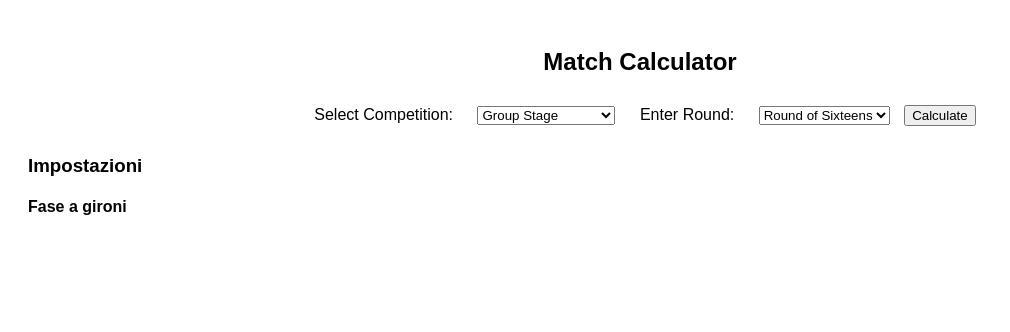
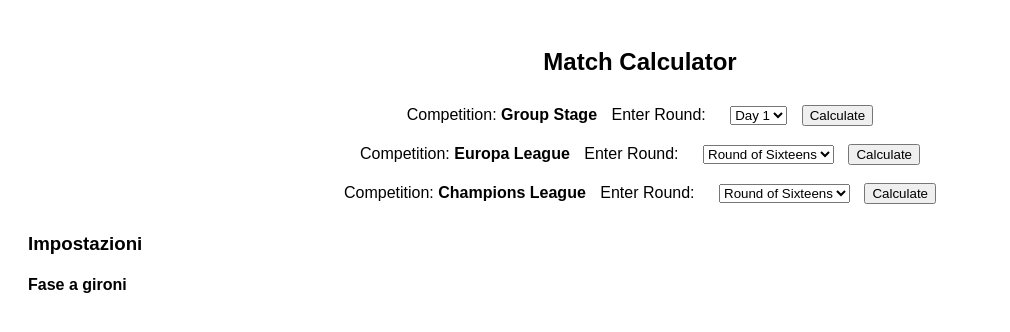
Before and after one commit to LucaLius/fife-cup-matches-calculator, a website: page src/gui/index.html in a window 1280 px wide. Shown: the whole page, without its empty margins (0-1010 px from the left). Drawn offline with nearby package versions, Linux system fonts and the light colour scheme; no server answers.

Commit message:
feat: html input splitted

```diff
--- a/src/gui/index.html
+++ b/src/gui/index.html
@@ -15,22 +15,55 @@
 
   <h2>Match Calculator</h2>
 
-  <label for="competition">Select Competition:</label>
-  <select id="competition">
-    <option value="GROUP_STAGE">Group Stage</option>
-    <option value="EUROPA_LEAGUE">Europa League</option>
-    <option value="CHAMPIONS_LEAGUE">Champions League</option>
+  <div class="group-stage-calculate-row">
+    <span>Competition: </span>
+
+    <span style="font-weight: 700;">Group Stage</span>
+
+    <label for="roundGroupStage">Enter Round:</label>
+    <select id="roundGroupStage">
+      <option value="1">Day 1</option>
+      <option value="2">Day 2</option>
+      <option value="3">Day 3</option>
+      <option value="4">Day 4</option>
+      <option value="4">Day 5</option>
+      <option value="4">Day 6</option>
     </select>
 
-  <label for="round">Enter Round:</label>
-  <select id="round">
+    <button id="calculateBtnGroupStage">Calculate</button>
+  </div>
+
+  <div class="europa-league-calculate-row">
+    <span>Competition: </span>
+
+    <span style="font-weight: 700;">Europa League</span>
+
+    <label for="roundEuropaLeague">Enter Round:</label>
+    <select id="roundEuropaLeague">
       <option value="1">Round of Sixteens</option>
       <option value="2">Quarter Finals</option>
       <option value="3">Semi Finals</option>
       <option value="4">Finals</option>
     </select>
 
-  <button id="calculateBtn">Calculate</button>
+    <button id="calculateBtnEuropaLeague">Calculate</button>
+  </div>
+
+  <div class="champions-league-calculate-row">
+    <span>Competition: </span>
+
+    <span style="font-weight: 700;">Champions League</span>
+
+    <label for="roundChampionsLeague">Enter Round:</label>
+    <select id="roundChampionsLeague">
+      <option value="1">Round of Sixteens</option>
+      <option value="2">Quarter Finals</option>
+      <option value="3">Semi Finals</option>
+      <option value="4">Finals</option>
+    </select>
+
+    <button id="calculateBtnChampionsLeague">Calculate</button>
+  </div>
 
   <div id="result"></div>
 
--- a/src/gui/src/js/index.js
+++ b/src/gui/src/js/index.js
@@ -1,17 +1,26 @@
 const downloadBtnId = 'downloadBtn';
-const calculateBtnId = 'calculateBtn';
+const calculateBtnGroupStageId = 'calculateBtnGroupStage';
+const calculateBtnEuropaLeagueId = 'calculateBtnEuropaLeague';
+const calculateBtnChampionsLeagueId = 'calculateBtnChampionsLeague';
 const button = document.getElementById(downloadBtnId);
 button.style.display = 'none';
 
 
-document.getElementById(calculateBtnId).addEventListener('click', async function () {
-  calculate();
+document.getElementById(calculateBtnGroupStageId).addEventListener('click', async function () {
+  const round = document.getElementById("roundGroupStage").value;
+  calculate('GROUP_STAGE', round);
+});
+document.getElementById(calculateBtnEuropaLeagueId).addEventListener('click', async function () {
+  const round = document.getElementById("roundEuropaLeague").value;
+  calculate('EUROPA_LEAGUE', round);
+});
+document.getElementById(calculateBtnChampionsLeagueId).addEventListener('click', async function () {
+  const round = document.getElementById("roundChampionsLeague").value;
+  calculate('CHAMPIONS_LEAGUE', round);
 });
 
-function calculate() {
+function calculate(competition, round) {
   const button = document.getElementById(downloadBtnId);
-  const competition = document.getElementById("competition").value;
-  const round = document.getElementById("round").value;
 
   if (!round) {
     alert("Please enter a valid round number.");
```
Lines whose indentation alone changed are shown as unchanged.
